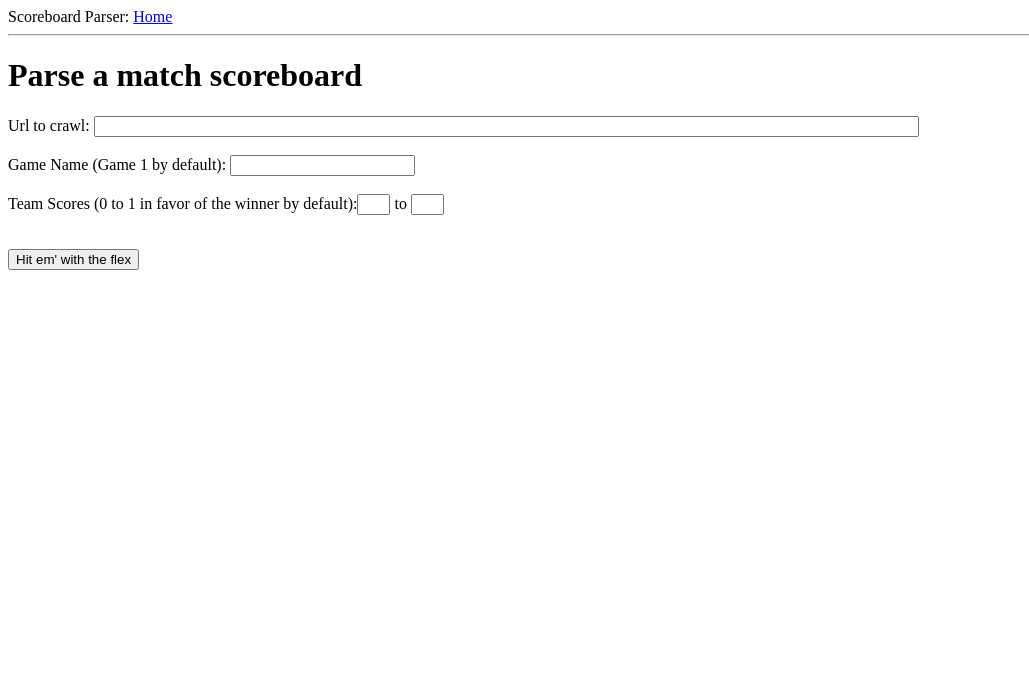
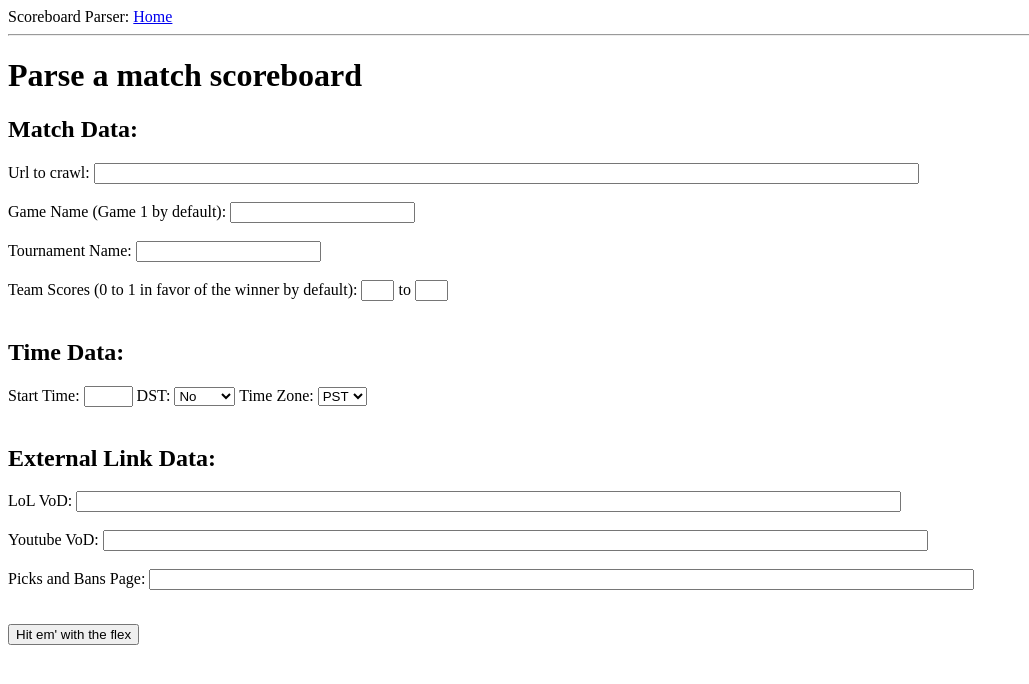
Before and after one commit to rbollweg/ScoreBoardParser, a Flask app: page / in a window 1280 px wide. Shown: the top 684 px of the page, without its empty margins (0-1029 px from the left). Run offline with Flask 2, Linux system fonts and the light colour scheme; parts of the project's set-up code (start-up, migrations or seed data) failed here and were passed over.

Commit message:
Added additional fields

```diff
--- a/app/forms.py
+++ b/app/forms.py
@@ -2,11 +2,18 @@ __author__ = 'The Gibs'
 
 
 from flask.ext.wtf import Form
-from wtforms import StringField, BooleanField
+from wtforms import StringField, BooleanField, SelectField
 from wtforms.validators import DataRequired
 
 class SearchForm(Form):
     url_to_search = StringField('url_to_search', validators=[DataRequired()])
     game_name = StringField('game_name')
+    tournament_name = StringField('tournament_name')
     blue_score = StringField('blue_score')
     purple_score = StringField('purple_score')
+    start_time = StringField('start_time')
+    daylight_savings_time = SelectField('DST', choices=[("no", 'No'),("yes", 'Yes'),("spring", 'Spring'),("fall", 'Fall')] )
+    time_zone = SelectField('DST', coerce=str, choices=[("PST", 'PST'),("EST", 'EST'),("CST", 'CST'),("KST", 'KST')] )
+    lol_vod = StringField('lol_vod')
+    youtube_vod = StringField('youtube_vod')
+    picks_and_bans_page = StringField('picks_and_bans_page')
--- a/app/parser.py
+++ b/app/parser.py
@@ -13,13 +13,25 @@ import csv
 
 
 class ScoreBoard():
-    def __init__(self):
+    def __init__(self, match_url, game_name, tournament_name, daylight_savings, start_time, time_zone, lol_vod, youtube_vod, picks_and_bans_page):
         self.red_team = Team()
         self.blue_team = Team()
-        self.match_url = str()
+        self.tournament_name = tournament_name
+        self.blue_team.score = str()
+        self.red_team.score = str()
+        self.match_url = match_url
         self.date_played = str()
         self.duration = str()
-        self.game_name = str()
+        self.game_name = game_name
+        self.daylight_savings= daylight_savings
+        self.start_time = start_time
+        self.time_zone = time_zone
+        self.lol_vod = lol_vod
+        self.youtube_vod = youtube_vod
+        self.picks_and_bans_page = picks_and_bans_page
+
+
+
 
     def load(self, driver):
         ui.WebDriverWait(driver, 15).until(
@@ -184,17 +196,15 @@ class Item():
         return item_name
 
 
-def spider(url, game_name, blue_score, purple_score):
-    try:
+def spider(url, game_name, tournament_name, blue_score, purple_score, daylight_savings, start_time, time_zone, lol_vod, youtube_vod, picks_and_bans_page):
+    #try:
         driver = webdriver.Firefox()#driver = webdriver.PhantomJS(executable_path='app\phantomjs.exe')
         driver.get(url)
         driver.refresh() #bullshit workaround
-        current_match = ScoreBoard()
-        current_match.match_url = url
-        if game_name:
-            current_match.game_name = game_name
-        else:
-            current_match.game_name = "Game 1"
+        if not game_name:
+            game_name = "Game 1"
+        current_match = ScoreBoard(url, game_name, tournament_name, daylight_savings, start_time, time_zone, lol_vod, youtube_vod, picks_and_bans_page)
+        current_match.load(driver)
         if blue_score and purple_score:
             current_match.blue_team.score = blue_score
             current_match.red_team.score = purple_score
@@ -206,10 +216,10 @@ def spider(url, game_name, blue_score, purple_score):
                 current_match.blue_team.score = "0"
                 current_match.red_team.score = "1"
 
-        current_match.load(driver)
+
         template = convert_to_template.convert_scoreboard_to_template(current_match)
         return template
-    except:
+    #except:
         return "Error Parsing URL, make sure all fields are filled correctly"
 
 
--- a/app/templates/index.html
+++ b/app/templates/index.html
@@ -5,13 +5,22 @@
 <form action="" method="post" name="search">
     {{ form.hidden_tag() }}
     <p>
+        <h2>Match Data: </h2>
         <label>Url to crawl: </label>{{ form.url_to_search(size=100) }}
         {% for error in form.url_to_search.errors %}
         <span style="color: red;">[{{error}}]</span>
         {% endfor %}<br><br>
-        <label>Game Name (Game 1 by default): </label> {{ form.game_name(size=20) }}<br><br>
-        <label>Team Scores (0 to 1 in favor of the winner by default):</label>{{ form.blue_score(size=1) }} to {{form.purple_score(size=1) }}<br><br>
-        <label></label>
+        <label>Game Name (Game 1 by default): </label>{{ form.game_name(size=20) }}<br><br>
+        <label>Tournament Name: </label> {{ form.tournament_name(size=20) }} <br><br>
+        <label>Team Scores (0 to 1 in favor of the winner by default): </label>{{ form.blue_score(size=1) }} to {{form.purple_score(size=1) }}<br><br>
+
+        <h2>Time Data: </h2>
+        <label>Start Time: </label> {{ form.start_time(size=3) }} <label>    DST:</label> {{ form.daylight_savings_time }} <label>    Time Zone:</label> {{ form.time_zone }}<br><br>
+        <h2>External Link Data: </h2>
+        <label>LoL VoD: </label> {{ form.lol_vod(size=100) }} <br><br>
+        <label>Youtube VoD: </label> {{ form.youtube_vod(size=100) }} <br><br>
+        <label>Picks and Bans Page: </label> {{ form.picks_and_bans_page(size=100) }} <br><br>
+
     </p>
 
     <p><input type="submit" value="Hit em' with the flex"></p>
--- a/app/views.py
+++ b/app/views.py
@@ -15,9 +15,16 @@ def index():
         flash("Parse requested for %s" % form.url_to_search)
         url_search = form.url_to_search._value()
         game_name = form.game_name._value()
+        tournament_name = form.tournament_name._value()
         blue_score = form.blue_score._value()
         purple_score = form.purple_score._value()
-        template = parser.spider(url_search, game_name, blue_score, purple_score)
+        daylight_savings = form.daylight_savings_time.data
+        start_time = form.start_time._value()
+        time_zone = form.time_zone.data
+        lol_vod = form.lol_vod._value()
+        youtube_vod = form.youtube_vod._value()
+        picks_and_bans_page = form.picks_and_bans_page._value()
+        template = parser.spider(url_search, game_name, tournament_name, blue_score, purple_score, daylight_savings, start_time, time_zone, lol_vod, youtube_vod, picks_and_bans_page)
         return render_template("results.html",
                            title='Results',
                            template = template,
```
Also changed, not shown: app/convert_to_template.py (+7 -4 lines).
